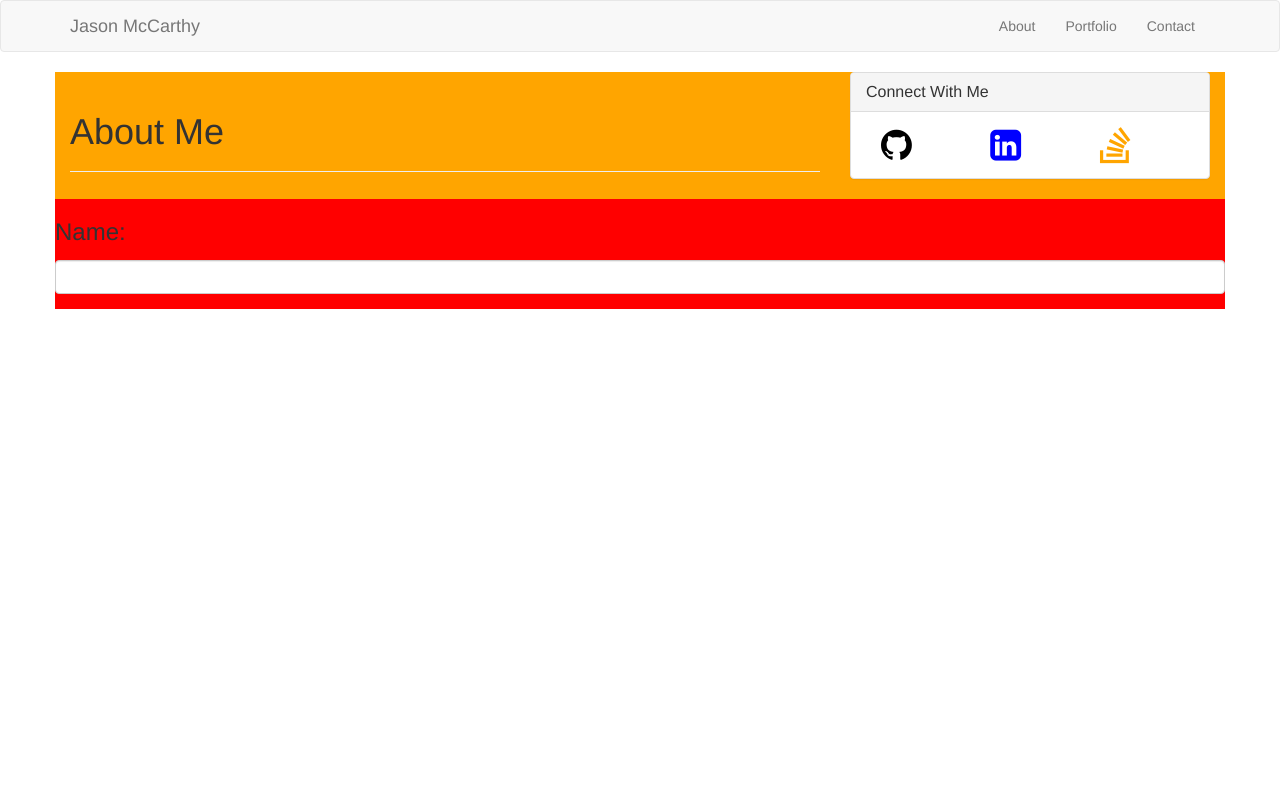
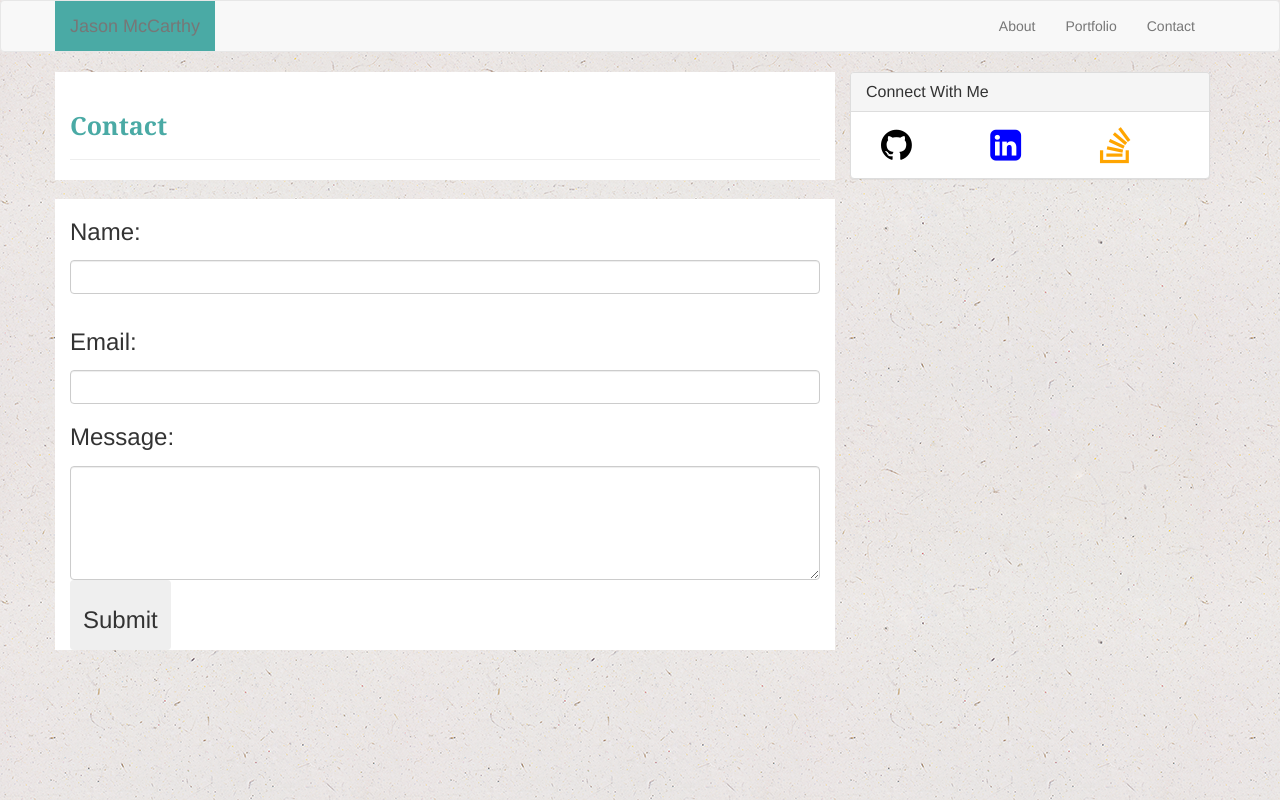
Before and after one commit to jrm51c/Bootstrap-Portfolio, a plain HTML site: page contact.html in a window 1280 px wide. Drawn offline with nearby package versions, Linux system fonts and the light colour scheme.

Commit message:
third updated version added sticky footer and class for xs s and lg devices

```diff
--- a/assets/css/style.css
+++ b/assets/css/style.css
@@ -1,19 +1,51 @@
+.navbar-brand   {
+    background-color: #4aaaa5;
+    color: #ffffff;
+}
+
+
 body    {
-   /* background-image: url("../images/ep_naturalwhite.png");*/
+   background-image: url("../images/ep_naturalwhite.png");
 }
+
+.leftColumn  {
+    background-color: #ffffff;
+
+}
+h1 {
+    /*background-color: #4aaaa5;*/
+    color: #4aaaa5;
+    font-family: Georgia, Times, "Times New Roman", serif;
+    font-size: 25px;
+    font-weight: 600;
+    width: 25%;
+    /*padding-left: 15px;
+    padding-top: 15px;
+
+    height: 65px;
+    vertical-align: middle;
+}*/
+
 
 p   {
     font-family: Arial, "Helvetica Neue", Helvetica, sans-serif;
     color: #777777;
 }
 
+
 .btn    {
-    color: orange;
     margin-top: 10px;
+    margin-bottom: 10px;
+    background-color: #4aaaa5;
+    color: #ffffff;
 }
 
 .pageHeader {
     background-color: yellow;
+}
+
+#nav    {
+    margin: 0 auto;
 }
 
 /*.container  {
--- a/contact.html
+++ b/contact.html
@@ -38,10 +38,10 @@
     <!-- begin input form -->
     <div class="container">
 
-        <div class="row" style="background-color: orange">
-                <div class="col-xs-12 col-sm-12 col-md-8 col-lg-8">
+        <div class="row">
+                <div class="col-xs-12 col-sm-12 col-md-8 col-lg-8 leftColumn">
                     <div class="page-header">
-                        <h1>About Me</h1>
+                        <h1 id="leftColHeading">Contact</h1>
                     </div>
                 </div>
                 <div class="col-xs-12 col-sm-12 col-md-4 col-lg-4">
@@ -63,11 +63,29 @@
                     </div>
                 </div>
         </div>
-        <div class="row" style="background-color: red">
-            <div class="form-group">
-                <label for="usr"><h3>Name:</h3></label>
-                <input type="text" class="form-control" id="usr">
+        <div class="row">
+            <div class="col-xs-12 col-sm-12 col-md-8 col-lg-8 leftColumn">
+                <div class="form-group">
+                    <label for="usr"><h3>Name:</h3></label>
+                    <input type="text" class="form-control" id="usr">
+                </div>
+                <div class="form group">
+                    <label for="email"><h3>Email:</h3></label>
+                    <input type="text" class="form-control" id="email">
+                </div>
+                <div class="form group">
+                    <label for="mesage"><h3>Message:</h3></label>
+                    <textarea class="form-control" rows="5" id="message"></textarea>
+                </div>
+                <div>
+                    <button type="button" class="btn"><h3>Submit</h3></button>
+                </div>
             </div>
+            <!-- empty column for spacing -->
+            <div class="col-xs-12 col-sm-12 col-md-4 col-lg-4">
+
+            </div>
+
 
 
         </div>
```
Also changed, not shown: index.html (+17 -5 lines), portfolio.html (+6 -6 lines).
